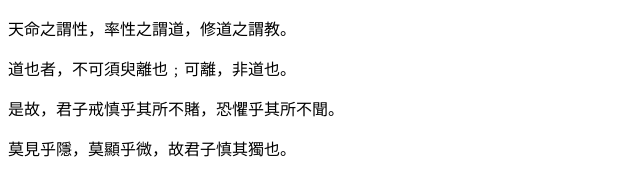
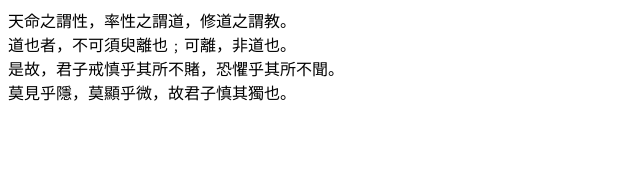
Before and after one commit to CHJ0330/CHJ0330.github.io, a plain HTML site: page W6/HW2.html in a window 1280 px wide. Shown: the whole page, without its empty margins (0-640 px from the left). Drawn offline with Linux system fonts and the light colour scheme.

Commit message:
Update HW2.html

```diff
--- a/W6/HW2.html
+++ b/W6/HW2.html
@@ -2,10 +2,10 @@
 <html>
         <body>
             <div>
-            <p>天命之謂性，率性之謂道，修道之謂教。</p>
-            <p>道也者，不可須臾離也﹔可離，非道也。</p>
-            <p>是故，君子戒慎乎其所不賭，恐懼乎其所不聞。</p>
-            <p>莫見乎隱，莫顯乎微，故君子慎其獨也。</p>
+            天命之謂性，率性之謂道，修道之謂教。<br>
+            道也者，不可須臾離也﹔可離，非道也。<br>
+            是故，君子戒慎乎其所不賭，恐懼乎其所不聞。</br>
+            莫見乎隱，莫顯乎微，故君子慎其獨也。<br>
             </div>
         </body>
 </html>
```
